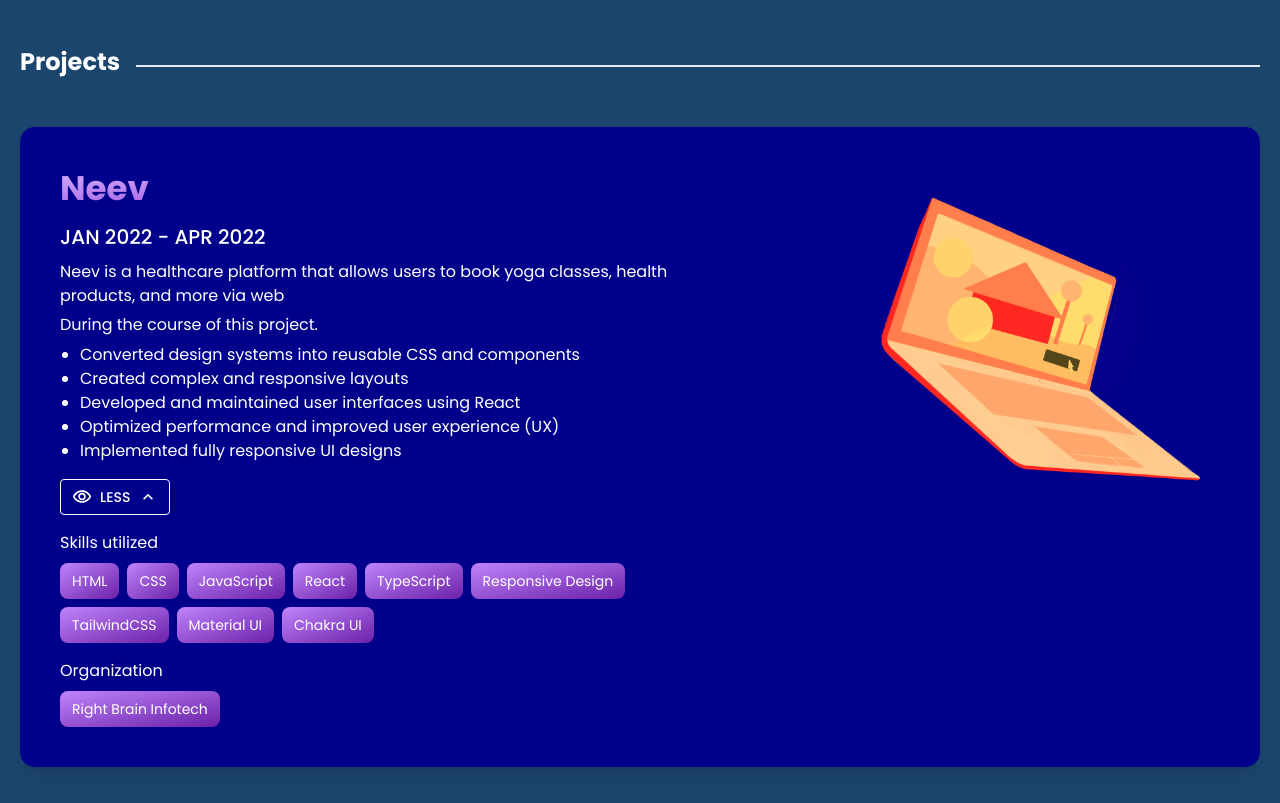
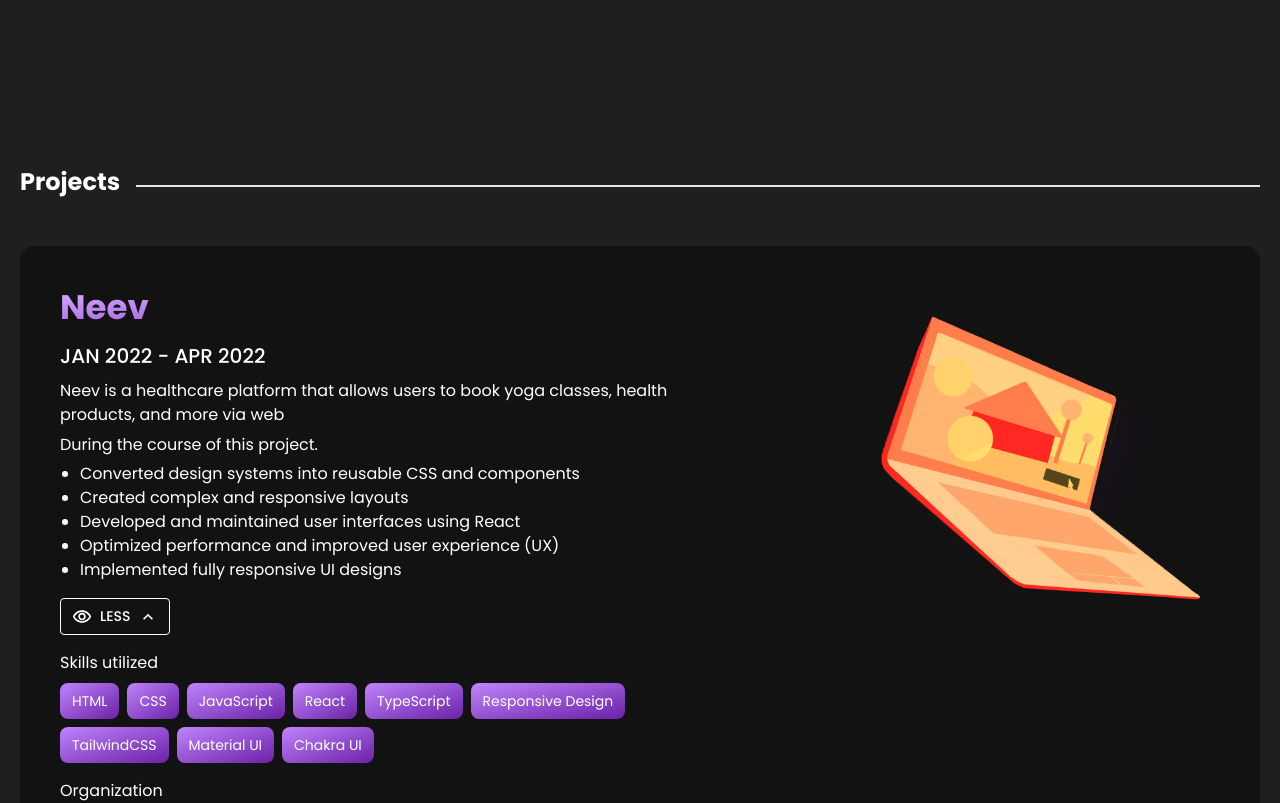
Before and after one commit to khannazmeen/pro-portfolio-master, a Next.js app: page / in a window 1280 px wide. Shown: the part 640-1443 px from the top of the page. Built offline with nearby package versions, Linux system fonts and the light colour scheme.

Commit message:
change the website them

```diff
--- a/src/components/Contact.tsx
+++ b/src/components/Contact.tsx
@@ -124,8 +124,8 @@ const Contact = () => {
           </Typography>
           <div className="border flex-1 ml-4"></div>
         </div>
-        <div className="rounded-2xl mt-10 shadow-lg bg-gradient-to-br from-pf-dark-med to to-gray-800 flex lg:flex-row flex-col p-4">
-          <div className="w-full flex-1 rounded-2xl bg-gradient-to-br from-pf-dark-max to-gray-900 p-8">
+        <div className="rounded-2xl mt-10 shadow-lg bg-[#121212] flex lg:flex-row flex-col p-4">
+          <div className="w-full flex-1 rounded-2xl bg-[#1f1f1f] p-8">
             <Typography variant="h5" fontWeight="bold" gutterBottom>
               Contact Information
             </Typography>
--- a/src/components/Project.tsx
+++ b/src/components/Project.tsx
@@ -23,7 +23,7 @@ const Project = ({ data }: Props) => {
 
   return (
     <div
-      className="rounded-[15px] sm:p-10 p-5 bg-[darkblue] shadow-lg flex lg:flex-row flex-col-reverse justify-between gap-4"
+      className="rounded-[15px] sm:p-10 p-5 bg-[#121212] shadow-lg flex lg:flex-row flex-col-reverse justify-between gap-4"
       data-aos="fade-up"
     >
       <div className="lg:max-w-[660px]">
--- a/src/components/Projects.tsx
+++ b/src/components/Projects.tsx
@@ -8,7 +8,7 @@ type Props = {
 
 const Projects = ({ projects }: Props) => {
   return (
-    <div className="bg-[#1c456d]" id="projects">
+    <div className="bg-[#1f1f1f]" id="projects">
       <div className="pf-container py-[60px]">
         <div className="flex items-center">
           <Typography variant="h5" fontWeight="bold" gutterBottom>
--- a/src/components/Services.tsx
+++ b/src/components/Services.tsx
@@ -7,7 +7,7 @@ type Props = {
 
 const Services = ({ services }: Props) => {
   return (
-    <div className="bg-[#1c456d]" id="services">
+    <div className="bg-[1f1f1f]" id="services">
       <div className="pf-container py-[60px]">
         <div className="flex items-center">
           <Typography variant="h5" fontWeight="bold" gutterBottom>
@@ -20,7 +20,7 @@ const Services = ({ services }: Props) => {
             services.map((service, index) => (
               <div
                 key={service.id}
-                className="flex flex-col items-center justify-center text-center shadow-lg rounded-xl px-8 py-10 bg-gradient-to-br from-pf-dark-max to-gray-900"
+                className="flex flex-col items-center justify-center text-center shadow-lg rounded-xl px-8 py-10 bg-[#121212]"
                 data-aos="fade-up"
                 data-aos-delay={`${50 * index}`}
               >
--- a/src/components/Skills.tsx
+++ b/src/components/Skills.tsx
@@ -8,7 +8,7 @@ type Props = {
 const Skills = ({ skills }: Props) => {
   return (
     <div>
-      <div className="pf-container py-[60px]" id="skills">
+      <div className="pf-container py-[60px]">
         <div className="flex items-center">
           <Typography variant="h5" fontWeight="bold" gutterBottom>
             Skills
@@ -20,7 +20,7 @@ const Skills = ({ skills }: Props) => {
             skills.map((skill: Skills, index: number) => (
               <div
                 key={skill?.id}
-                className="w-full shadow-lg h-[100px] text-center flex items-center justify-center bg-gradient-to-br from-pf-dark-med to to-gray-800 rounded-xl flex-col"
+                className="w-full shadow-lg h-[100px] text-center flex items-center justify-center bg-[#121212] rounded-xl flex-col"
                 data-aos="fade-up"
                 data-aos-delay={`${50 * index}`}
               >
--- a/src/styles/globals.scss
+++ b/src/styles/globals.scss
@@ -9,9 +9,10 @@
 @tailwind components;
 @tailwind utilities;
 
-$pf-dark-max: #1c456d;
-$pf-dark-med: #32333f;
-$pf-dark-min: #2e2b4e;
+$pf-dark-max: #1f1f1f;
+$pf-dark-med: #1f1f1f;
+$pf-dark-min: #2e2e2e;
+
 
 body {
   background: $pf-dark-max;
```
Also changed, not shown: src/assets/images/1hero-image.svg (deleted), src/assets/images/a.png.
